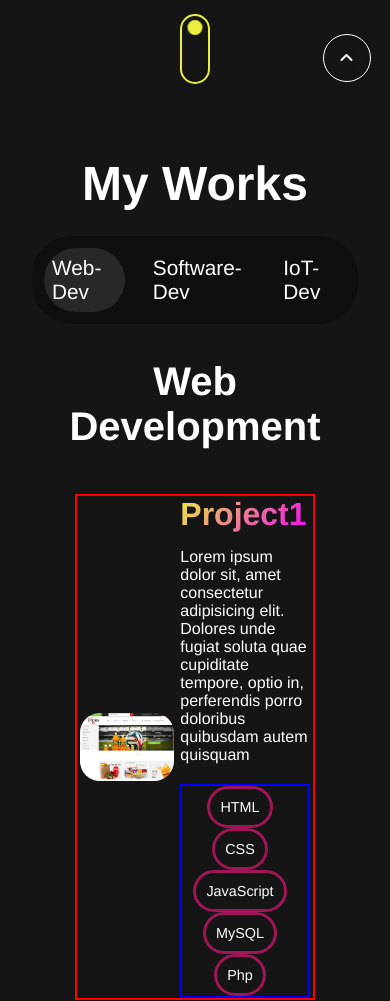
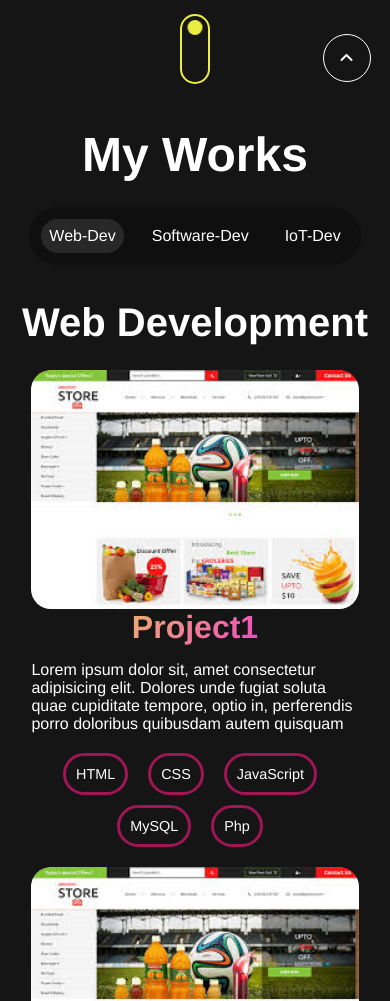
Before and after one commit to Leo7479/Portfolio, a plain HTML site: page index.html in a window 390 px wide. Shown: the part 720-1721 px from the top of the page. Drawn offline with Linux system fonts and the light colour scheme.

Commit message:
made the changes for mobile compatibility also

```diff
--- a/assets/styles/styles2.css
+++ b/assets/styles/styles2.css
@@ -96,7 +96,6 @@
     display: flex;
     justify-content: space-around;
     align-items: center;
-    border: 2px solid red;
 }
 .card.withphoto span:first-child{
     width: 40%;
@@ -136,7 +135,7 @@ span.keypoints ul{
     display: flex;
     justify-content: center;
     flex-wrap: wrap;
-    border: 2px solid blue;
+    gap: 10px;
 }
 span.keypoints ul li{
     border: 3px solid var(--background-color-2);
@@ -171,3 +170,26 @@ div.work > div:not(.activeWorkSection){
     transform: scale(0.0);
     opacity: 0;
 }
+
+@media only screen and (max-width: 850px){
+    .card.withphoto{
+        flex-direction: column;
+        align-items: unset;
+    }
+    .cards{
+        padding: 0px;
+    }
+    .card.withphoto span.details, .card.withphoto span:first-child{
+        width: 100%;
+    }
+    #article2{
+        padding: 0.2rem;
+    }
+    #workSelectionDiv{
+        font-size: 1rem;
+    }
+    span.details h2{
+        width: 100%;
+        text-align: center;
+    }
+}
--- a/assets/styles/styles3.css
+++ b/assets/styles/styles3.css
@@ -73,3 +73,6 @@
 .cards::-webkit-scrollbar-thumb{
     background-color: var(--highlight-color-2);
 }
+.cards::-webkit-slider-runnable-track{
+  background-color: var(--highlight-color-1);
+}
```
